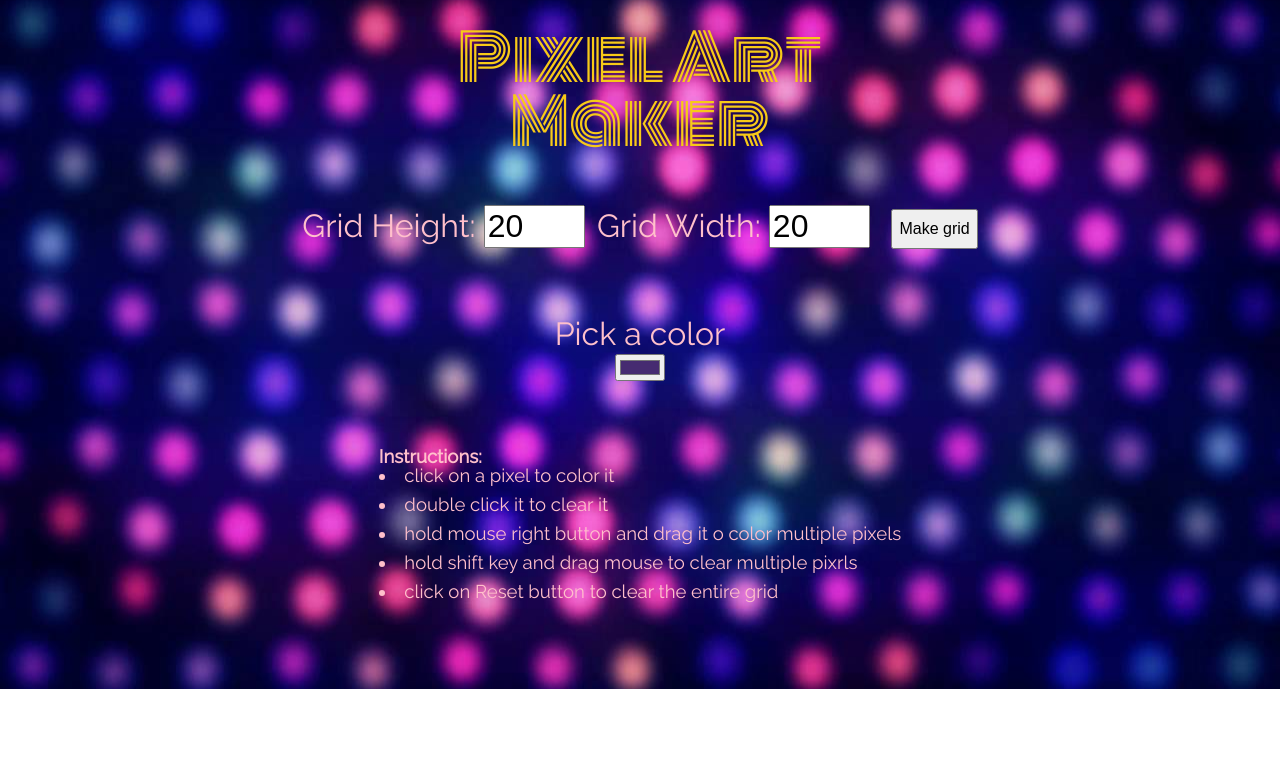
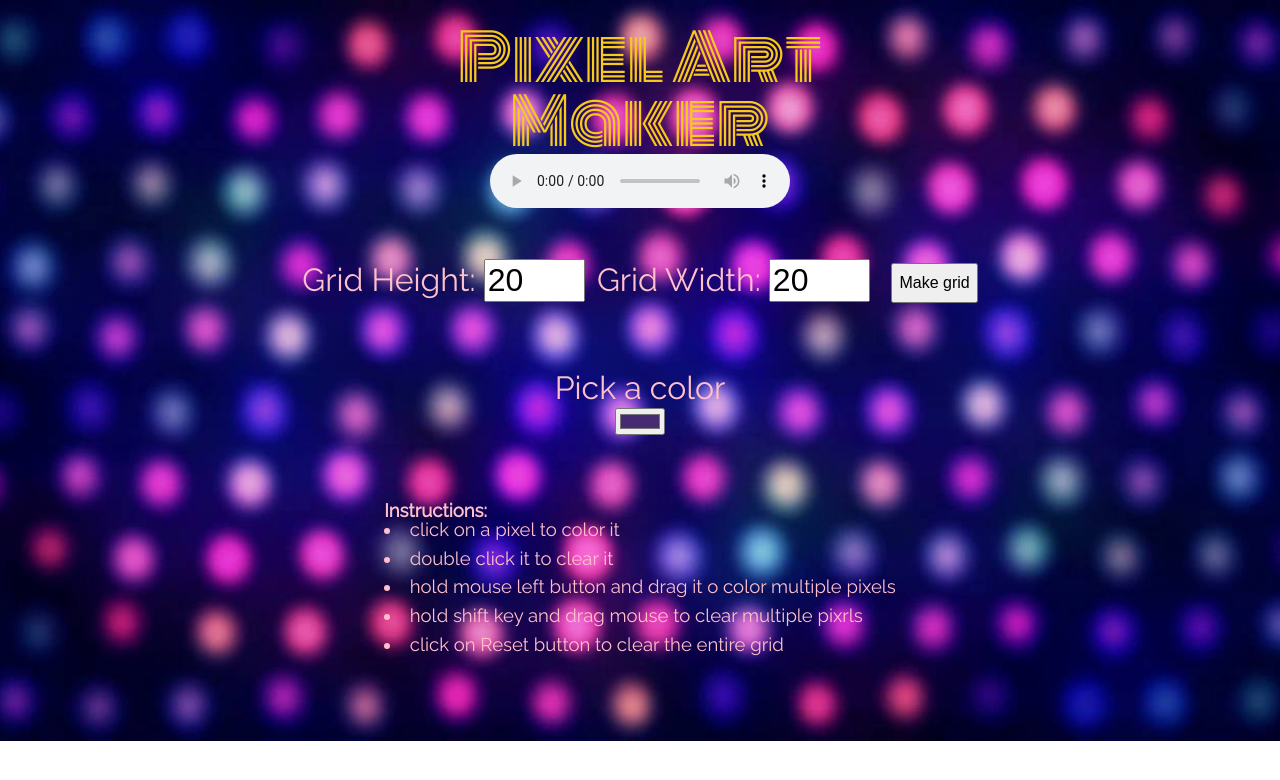
Before and after one commit to davide2894/pixel-art-maker, a website: page index.html in a window 1280 px wide. Drawn offline with nearby package versions, Linux system fonts and the light colour scheme.

Commit message:
Changed audio element: removed autoplay and inserted controls

```diff
--- a/index.html
+++ b/index.html
@@ -24,8 +24,10 @@
         <section class="header-section">
             <h1 class="title">Pixel Art<br>
             <h1 class="title">Maker</h1>
-            <audio class="audio" autoplay>
+            <audio controls class="audio">
                 <source src="funk.ogg" type="audio/ogg"/>
+                <!-- displays when browser doesn't support audio element -->
+                Your browser does not support the audio element.
             </audio>
         </section>
 
@@ -51,7 +53,7 @@
                 <ul class="instruction-list">
                     <li class="instruction-item">click on a pixel to color it</li>
                     <li class="instruction-item">double click it to clear it</li>
-                    <li class="instruction-item">hold mouse right button and drag it o color multiple pixels</li>
+                    <li class="instruction-item">hold mouse left button and drag it o color multiple pixels</li>
                     <li class="instruction-item">hold shift key and drag mouse to clear multiple pixrls </li>
                     <li class="instruction-item">click on Reset button to clear the entire grid</li>
                 </ul>
```
